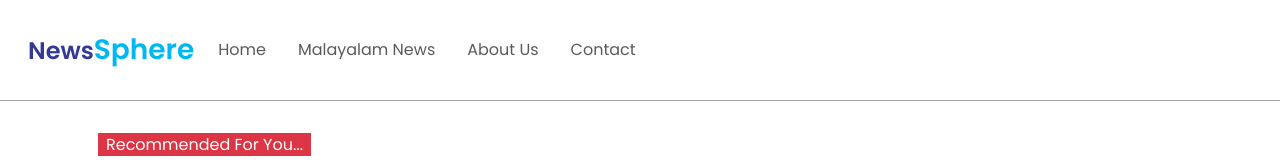
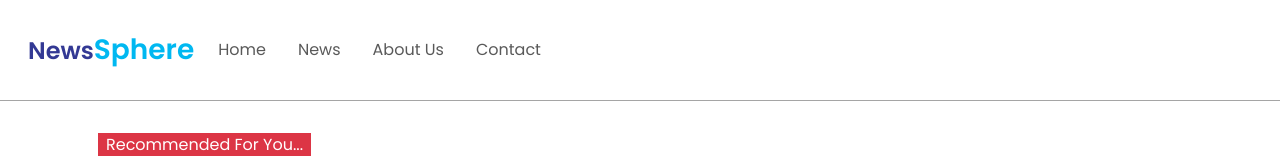
Before and after one commit to KabeerAhamedMJI/News-app, a website built with Vite: page index.html in a window 1280 px wide. Shown: the top 160 px of the page. Built offline with nearby package versions, Linux system fonts and the light colour scheme; no server answers.

Commit message:
nav bar error fixed

```diff
--- a/index.html
+++ b/index.html
@@ -30,7 +30,7 @@
                             <a class="nav-link" aria-current="page" href="#">Home</a>
                         </li>
                         <li class="nav-item">
-                            <a class="nav-link" href=".#section1">Malayalam News</a>
+                            <a class="nav-link" href=".#section1">News</a>
                         </li>
                         <li class="nav-item">
                             <a class="nav-link" href=".#about">About Us</a>
```
